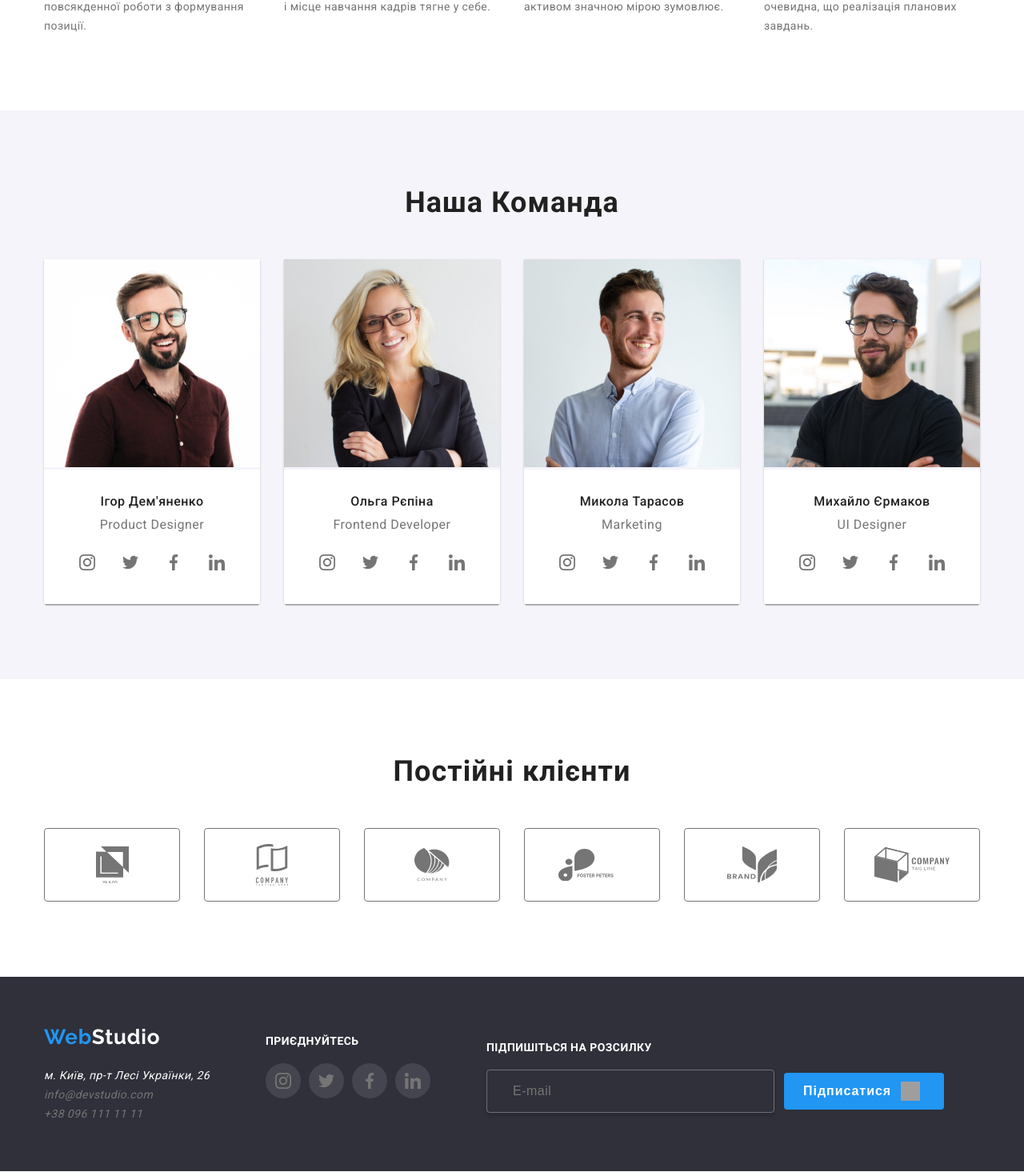
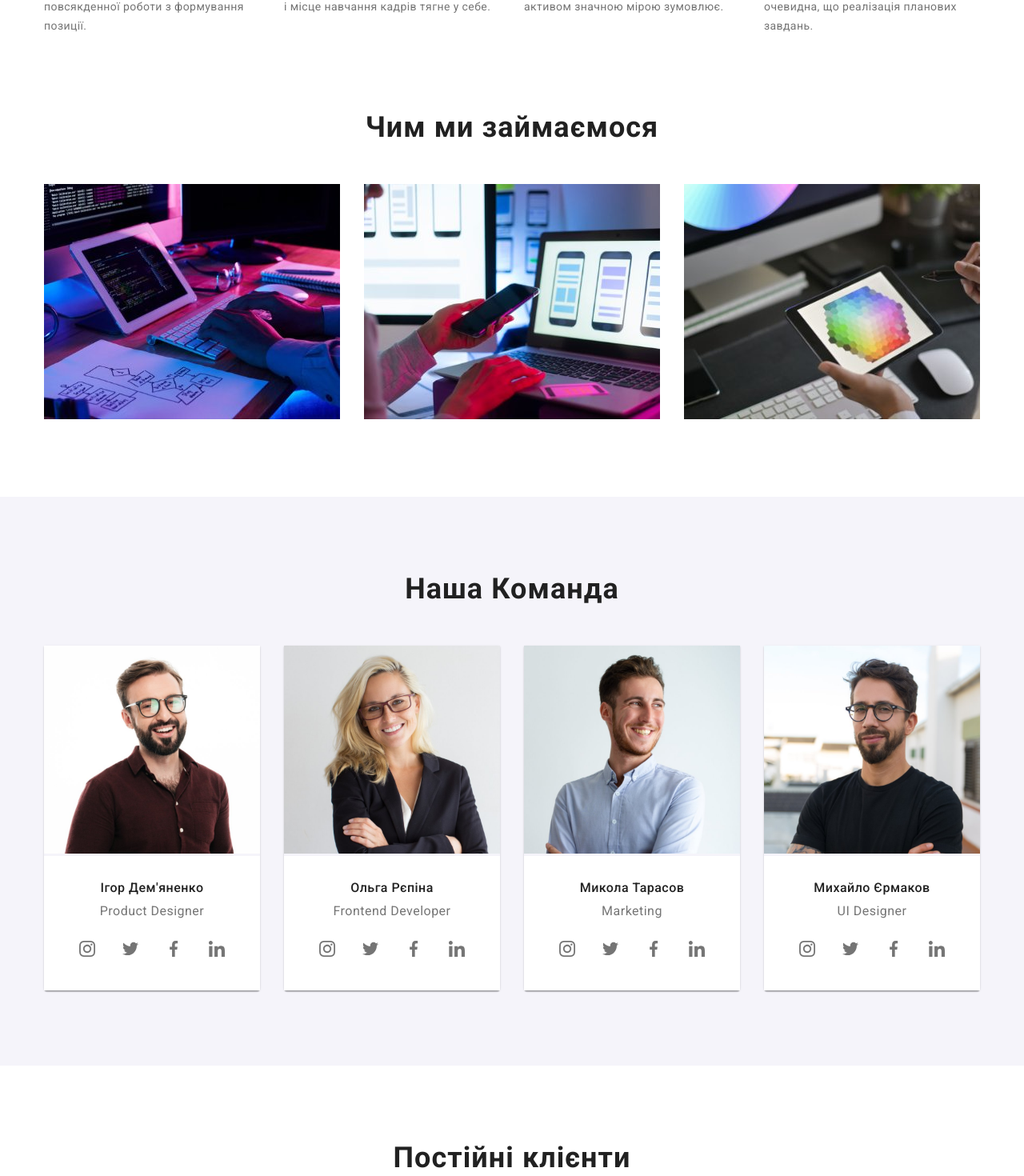
Before and after one commit to 01arrow0101/WebStudio, a Vue app: page / in a window 1280 px wide. Shown: the part 992-2462 px from the top of the page at 80% size. Built offline with nearby package versions, Linux system fonts and the light colour scheme; grey boxes are pictures that could not be loaded.

Commit message:
Add Animations

```diff
--- a/package.json
+++ b/package.json
@@ -11,6 +11,8 @@
     "format": "prettier --write src/"
   },
   "dependencies": {
+    "animate.css": "^4.1.1",
+    "aos": "^2.3.4",
     "sass": "^1.77.8",
     "scss": "^0.2.4",
     "scss-reset": "^1.4.2",
--- a/src/App.vue
+++ b/src/App.vue
@@ -1,5 +1,9 @@
 <script setup>
 import { RouterView } from 'vue-router'
+import AOS from 'aos';
+import 'aos/dist/aos.css'; // Исправлен путь к файлу стилей AOS
+import 'animate.css'; // Импорт Animate.css
+AOS.init();
 </script>
 
 <template>
--- a/src/components/BrandCompanyLogo.vue
+++ b/src/components/BrandCompanyLogo.vue
@@ -9,7 +9,9 @@
 <script setup>
 import Svg from "./Svg.vue";
 
+
 const company = ["1", "2", "3", "4", "5", "6"];
+
 </script>
 
 <style lang="sass" scoped>
@@ -35,5 +37,4 @@ const company = ["1", "2", "3", "4", "5", "6"];
     cursor: pointer
     &:has(.current)
       color: $primary
-
 </style>
--- a/src/components/Business.vue
+++ b/src/components/Business.vue
@@ -1,7 +1,7 @@
 <template>
   <div class="business">
-      <h1 class="title">{{ title }}</h1>
-      <div class="button">
+      <h1 class="title wow animate__animated animate__lightSpeedInLeft">{{ title }}</h1>
+      <div class="button animate__animated animate__lightSpeedInRight">
         <AppButton @action="show">Замовити послугу</AppButton>
     </div>
   </div>
@@ -21,6 +21,7 @@ const emit = defineEmits(['showModal']);
 function show() {
   emit('showModal');
 }
+
 </script>
 
 <style lang="sass" scoped>
--- a/src/components/Card.vue
+++ b/src/components/Card.vue
@@ -1,5 +1,5 @@
 <template>
-  <div class="card">
+  <div class="card" >
     <div class="img">
       <div class="description">{{card.description}}</div>
       <img :src="card.src" :alt="card.name" />
--- a/src/components/CardPerson.vue
+++ b/src/components/CardPerson.vue
@@ -1,6 +1,8 @@
 <template>
-  <div class="root">
-    <div class="person">
+  <div class="root" data-aos="fade-up"
+    data-aos-duration="1500"
+    data-aos-anchor-placement="bottom-bottom">
+    <div class="person" >
       <img :src="person.src" :alt="person.name" />
     </div>
     <div class="info">
--- a/src/components/Clients.vue
+++ b/src/components/Clients.vue
@@ -1,5 +1,8 @@
 <template>
-  <div class="container">
+  <div class="container"
+    data-aos="fade-up"
+    data-aos-duration="1500"
+    data-aos-anchor-placement="bottom-bottom">
     <div class="title">
       <h2>Постійні клієнти</h2>
     </div>
--- a/src/components/Info.vue
+++ b/src/components/Info.vue
@@ -1,10 +1,12 @@
 <template>
   <div class="root">
     <div class="info">
-      <div class="title">
+      <div class="title" data-aos="fade-left" data-aos-duration="1500">
         <h2>Чим ми займаємося</h2>
       </div>
-      <div class="img-row">
+      <div class="img-row" data-aos="fade-up"
+    data-aos-duration="2000"
+    data-aos-anchor-placement="bottom-bottom">
         <div v-for="img in images" :key="img.alt" class="img">
           <img :src="img.src" :alt="img.alt" />
         </div>
--- a/src/components/Modal/Modal.vue
+++ b/src/components/Modal/Modal.vue
@@ -1,7 +1,7 @@
 <template>
   <transition  name="overlay">
     <div v-if="isShowModal" class="wrapper">
-        <div class="modal">
+        <div class="modal animate__animated animate__backInDown">
           <div class="close">
             <button @click="closeModal">X</button>
           </div>
@@ -97,7 +97,6 @@ function closeModal() {
 .overlay-enter-from,
 .overlay-leave-to
   opacity: 0
-  transform: translateY(-100%)
 
 .overlay-enter-active,
 .overlay-leave-active
--- a/src/components/OurCommand.vue
+++ b/src/components/OurCommand.vue
@@ -1,6 +1,6 @@
 <template>
   <div class="root">
-    <div class="title">
+    <div class="title" data-aos="fade-right" data-aos-duration="1500">
       <h2>Наша Команда</h2>
     </div>
     <div class="persons">
--- a/src/components/Peculiarities.vue
+++ b/src/components/Peculiarities.vue
@@ -1,5 +1,7 @@
 <template>
-  <div class="wrapper">
+  <div class="wrapper" data-aos="fade-up"
+    data-aos-duration="1500"
+    data-aos-anchor-placement="bottom-bottom">
     <div v-for="card in cards" :key="card.title" class="card">
       <div class="img">
         <img :src="card.img" :alt="card.alt" />
--- a/src/views/Home.vue
+++ b/src/views/Home.vue
@@ -4,6 +4,7 @@
   <main class="main">
     <Business @showModal="showModal" />
     <Peculiarities class="cards" />
+    <Info />
     <OurCommand />
     <Clients />
   </main>
@@ -19,6 +20,7 @@ import Modal from "@/components/Modal/Modal.vue";
 import AppHeader from "../components/AppHeader.vue";
 import Business from "../components/Business.vue";
 import Peculiarities from "../components/Peculiarities.vue";
+import Info from "../components/Info.vue";
 import OurCommand from "../components/OurCommand.vue";
 import Clients from "../components/Clients.vue";
 import AppFooter from "../components/AppFooter.vue";
```
Also changed, not shown: 1 other file (tests, documents, lock files or other folders).
